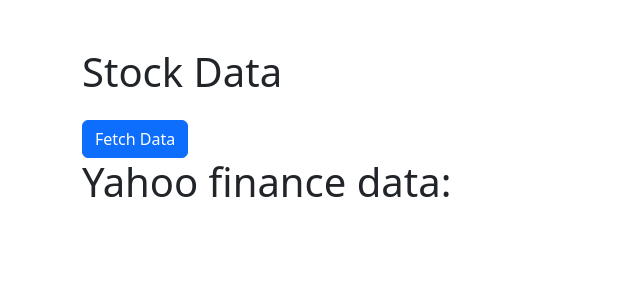
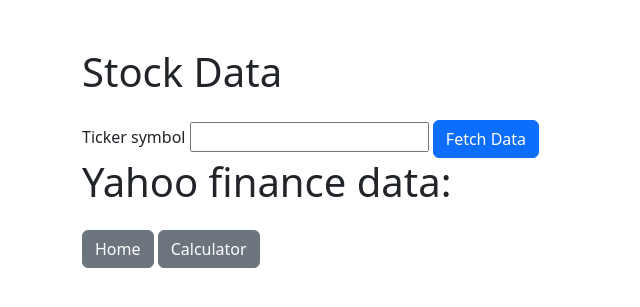
Before and after one commit to samarth-web/Black-Scholes-Pricing-Model, a Flask app: page /real_data in a window 1280 px wide. Shown: the top 307 px of the page, without its empty margins (0-640 px from the left). Run offline with Flask 3, Linux system fonts and the light colour scheme.

Commit message:
User input and navigation added

```diff
--- a/black-scholes-frontend/src/app/app.py
+++ b/black-scholes-frontend/src/app/app.py
@@ -28,7 +28,8 @@
 
     if request.method == 'POST':
         try:
-            stock = yf.Ticker("BMW.DE")
+            symbol = request.form.get('ticker')
+            stock = yf.Ticker(symbol)
             stock_name = stock.info.get("shortName", "Unknown")
 
 
--- a/black-scholes-frontend/src/app/templates/app.html
+++ b/black-scholes-frontend/src/app/templates/app.html
@@ -32,5 +32,10 @@
     {% if result is not none %}
         <h2>Result: {{ result }}</h2>
     {% endif %}
+
+    <div class="mt-4">
+        <a href="/" class="btn btn-secondary">Home</a>
+        <a href="/real_data" class="btn btn-secondary">Stock analysis</a>
+    </div>
 </body>
 </html>
--- a/black-scholes-frontend/src/app/templates/findata.html
+++ b/black-scholes-frontend/src/app/templates/findata.html
@@ -9,12 +9,18 @@
     <div class="container mt-5">
         <h1 class="mb-4">Stock Data</h1>
         <form method="POST">
+            <label for="ticker">Ticker symbol</label>
+            <input type="String" id="ticker" name="ticker" required>
             <button type="submit" class="btn btn-primary">Fetch Data</button>
         </form>
     <h1>Yahoo finance data:</h1>
     {% if result is not none %}
     <h2>Result: {{ result }}</h2>
 {% endif %}
-
+<div class="mt-4">
+    <a href="/" class="btn btn-secondary">Home</a>
+    <a href="/calculator" class="btn btn-secondary">Calculator</a>
+</div>
+</div>
 </body>
 </html>
--- a/black-scholes-frontend/src/app/templates/start.html
+++ b/black-scholes-frontend/src/app/templates/start.html
@@ -21,7 +21,9 @@
         </form>
 
         {% if result is not none %}
+
             <h2 class="mt-4">Result: {{ result }}</h2>
        {%endif%}
+
 </body>
 </html>
```
